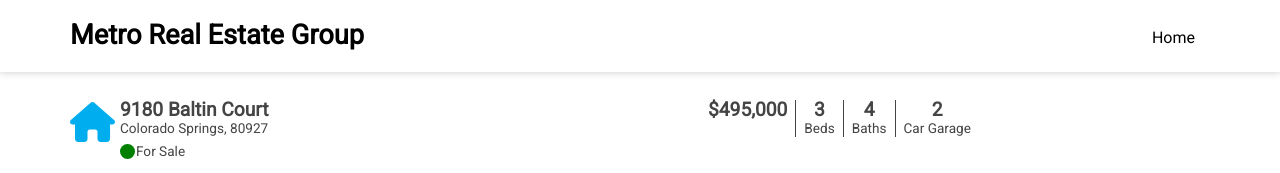
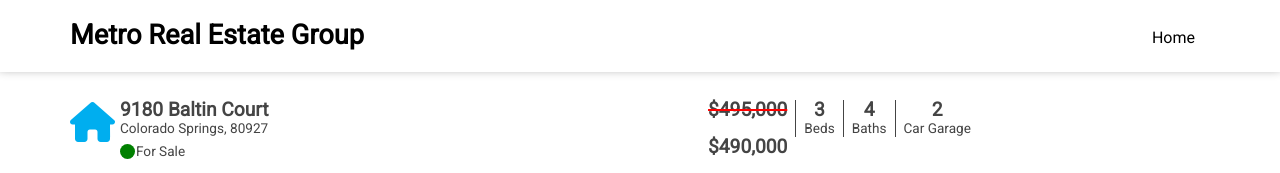
Before and after one commit to kaivont85/9810baltincourt, a plain HTML site: page index.html in a window 1280 px wide. Shown: the top 173 px of the page. Drawn offline with nearby package versions, Linux system fonts and the light colour scheme; some packages are replaced by stand-ins of ours.

Commit message:
changing price

```diff
--- a/index.html
+++ b/index.html
@@ -60,7 +60,8 @@
         <div class="property-stats-container flex">
           <div class="price">
             <div class="padded-inner-container">
-              <strong>$495,000</strong>
+              <strong style="text-decoration: line-through; text-decoration-color: red; text-decoration-thickness: 2px;">$495,000</strong> <br>
+              <strong>$490,000</strong>
               <!-- <small>Listed at Price</small> -->
             </div>
           </div>
```
